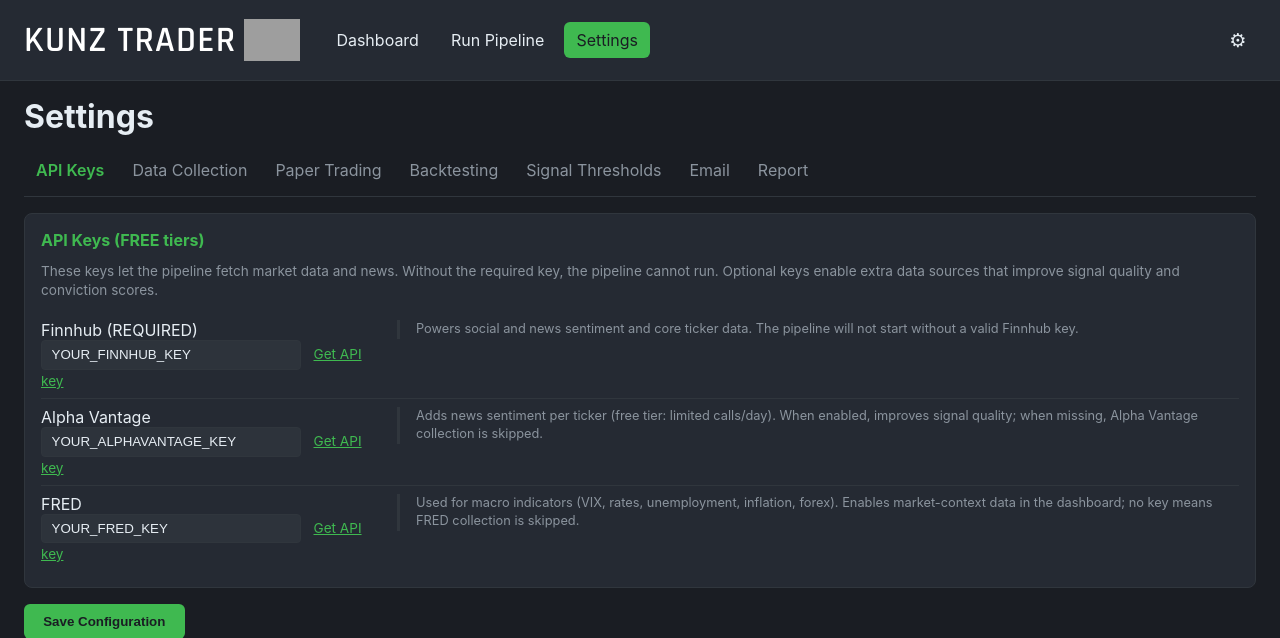
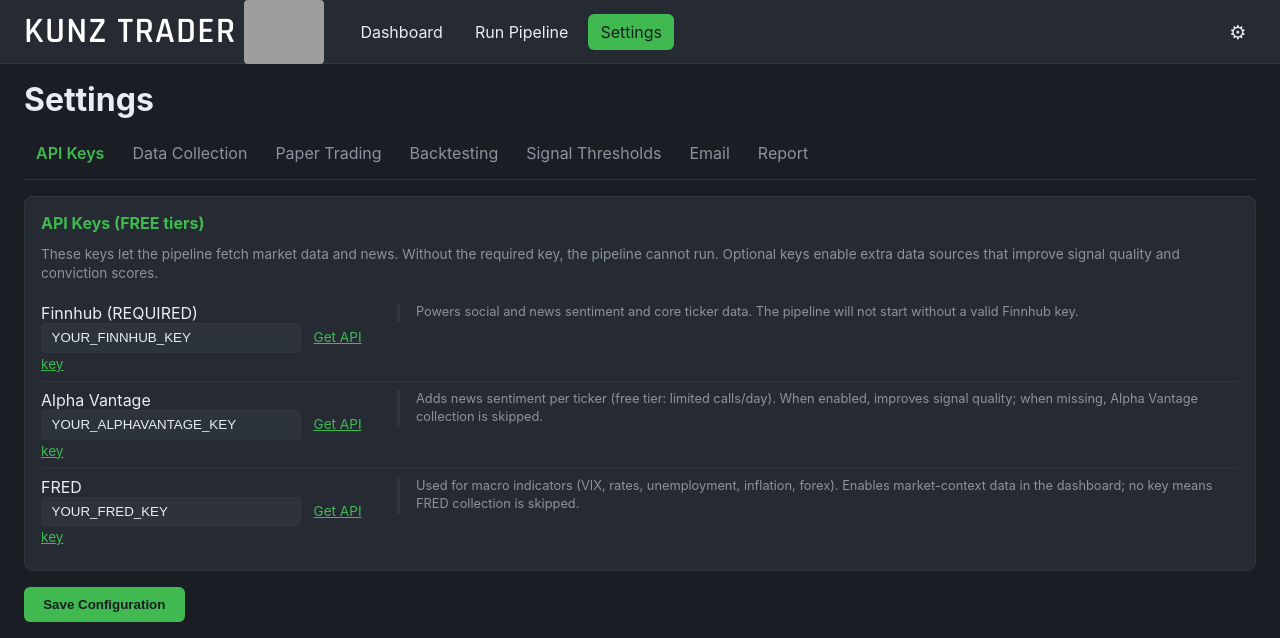
Before and after one commit to EE-EDK/Stock-Trader, a FastAPI app: page /config in a window 1280 px wide. Shown: the top 638 px of the page. Run offline with FastAPI, Linux system fonts and the light colour scheme; grey boxes are pictures that could not be loaded.

Commit message:
Update base.html: Modify navigation layout by adjusting padding and height, and enhance coin-gif-wrap dimensions for better visual consistency.

```diff
--- a/web/templates/base.html
+++ b/web/templates/base.html
@@ -24,7 +24,8 @@
             display: flex;
             align-items: center;
             gap: 0.5rem;
-            padding: 0.75rem 1.5rem;
+            padding: 0 1.5rem;
+            height: 64px;
             background: var(--bg-medium);
             border-bottom: 1px solid var(--border);
         }
@@ -55,12 +56,13 @@
             -moz-osx-font-smoothing: grayscale;
         }
         .nav .coin-gif-wrap {
-            width: 56px; height: 56px;
-            display: flex; align-items: center; justify-content: center;
+            width: 80px;
+            height: 64px;
+            display: flex; align-items: stretch; justify-content: center;
             overflow: hidden; border-radius: 4px;
         }
         .nav .coin-gif-wrap img {
-            height: 100%; width: auto; max-width: 100%; object-fit: contain;
+            height: 100%; width: 100%; object-fit: cover;
         }
         .nav .gear { font-size: 1.2rem; padding: 0.4rem 0.6rem; }
         .nav a.settings-alert {
```
